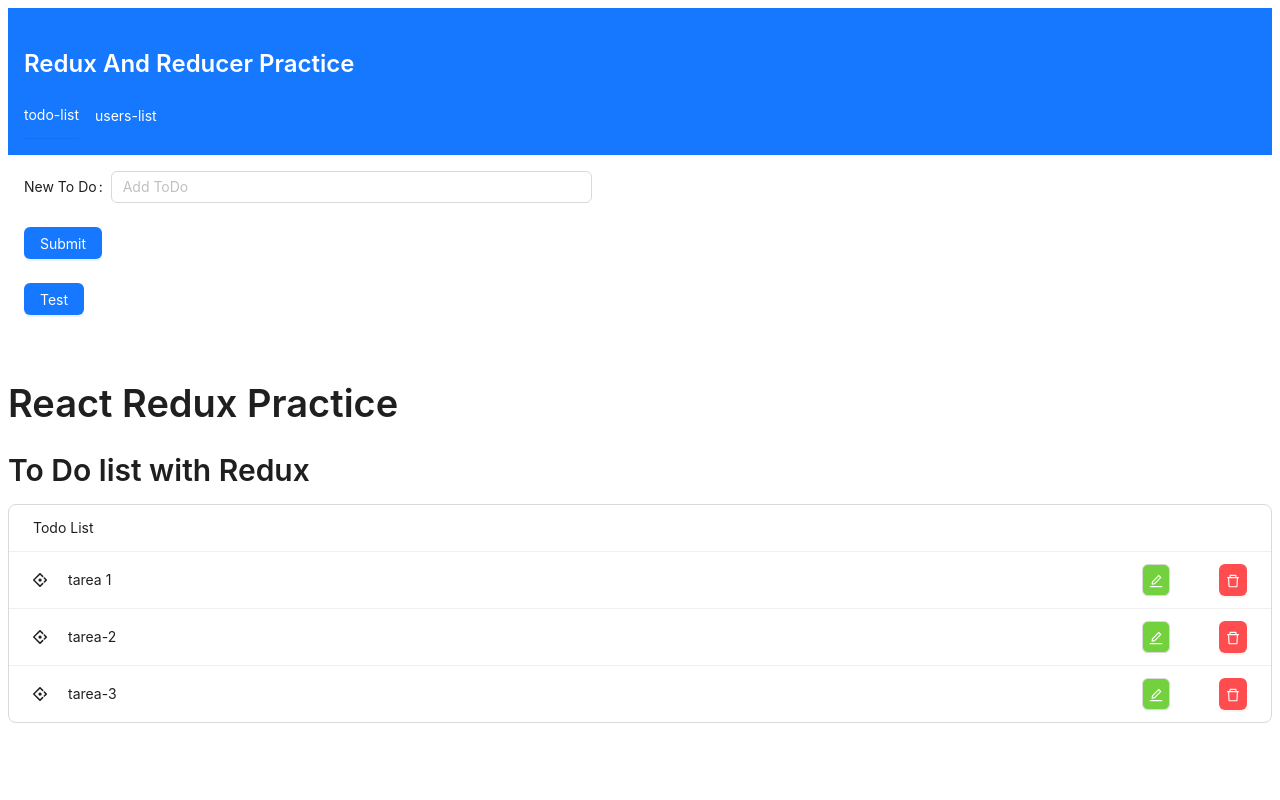
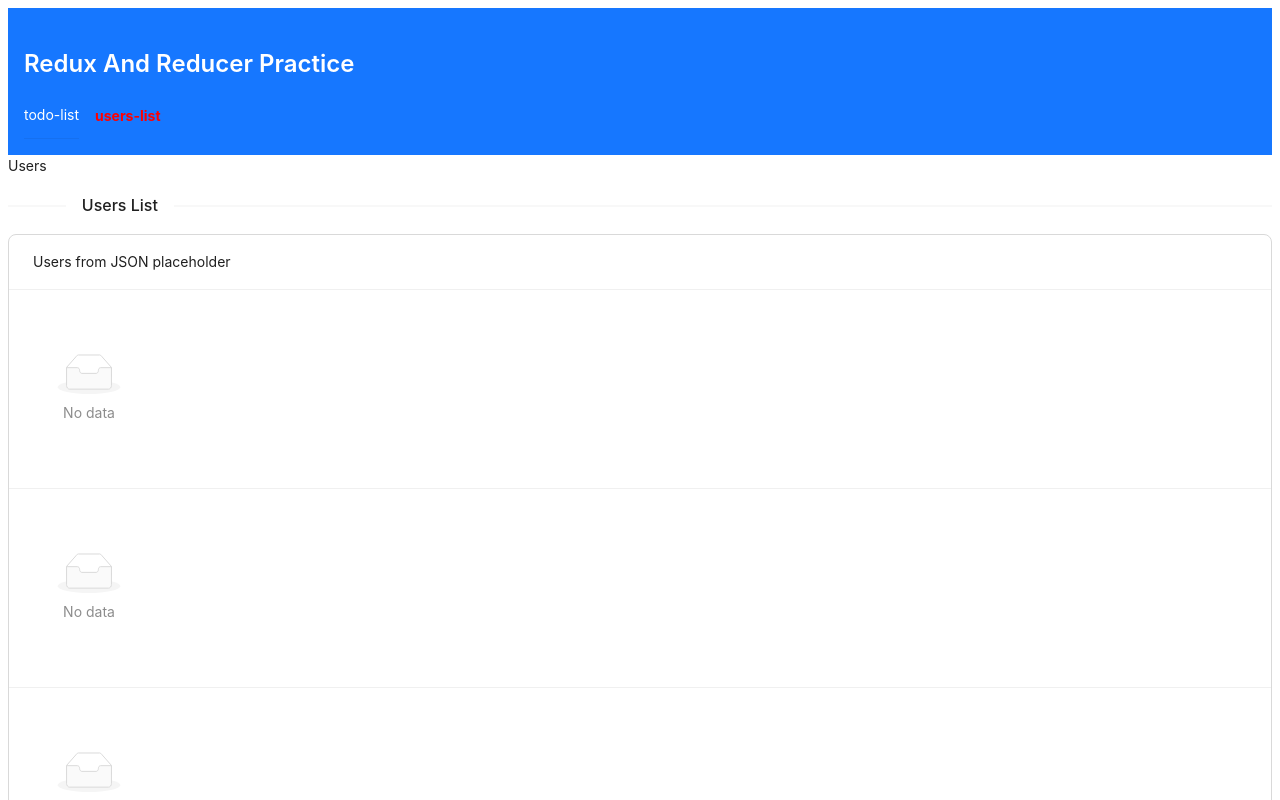
Before and after one commit to Leandro-Andres-Angeli/react-redux-practice, a React (Create React App) app: page /users in a window 1280 px wide. Shown: the top 800 px of the page. Built offline with nearby package versions, Linux system fonts and the light colour scheme.

Commit message:
working on nav styles

```diff
--- a/src/App.js
+++ b/src/App.js
@@ -1,30 +1,39 @@
 
 import { Typography  } from 'antd';
-import ListContainer from "./components/list/ListContainer";
-import FormComponent from "./components/FormComponent";
-import Navbar from './components/Navbar';
+
 
 import {
   BrowserRouter as Router,
   Switch,
   Route,
   Link,
-  BrowserRouter
+
 } from "react-router-dom";
+import Navbar from './components/Navbar';
+import Error404 from './components/pages/Error404';
+import Home from './components/pages/Home';
+import Users from './components/pages/Users';
 
 export default function App() {
   const {Title} =Typography
   return(
     <>
-    <BrowserRouter></BrowserRouter>
-    <div >
-      <Navbar></Navbar>
-      <FormComponent></FormComponent>
-    <Title >React Redux Practice</Title>
-    <div>
-      <Title level={2}>To Do list with Redux</Title>
-      <ListContainer></ListContainer>
-    </div>
-    </div>
+    <Router>
+    <Navbar></Navbar>
+    <Switch>
+          <Route exact path="/">
+            <Home />
+          </Route>
+          {/* <Route path="/about">
+            <About />
+          </Route>*/}
+          <Route path="/users">
+            <Users />
+          </Route>
+          <Route path="/*">
+            <Error404></Error404>
+          </Route>
+        </Switch>
+        </Router>
     </>);
 }
--- a/src/components/Navbar.js
+++ b/src/components/Navbar.js
@@ -1,27 +1,44 @@
-import React from 'react'
-import {  blue } from "@ant-design/colors";
-import Typography from 'antd/es/typography/Typography';
-import { List } from 'antd';
-import "../styles/navbar-styles.css"
+import React from "react";
+import { blue } from "@ant-design/colors";
+import Typography from "antd/es/typography/Typography";
+import { List } from "antd";
+import "../styles/navbar-styles.css";
+import { NavLink } from "react-router-dom";
 
 const Navbar = () => {
-    const links =[ "todo-list","users-list"]
+  const links = [
+    { link: "todo-list", path: "/" },
+    { link: "users-list", path: "/users" },
+  ];
   return (
-    <nav className="navbar" style={{ backgroundColor: blue[5] , padding:"1rem",color:"white" }}>
-  <Typography.Title level={3} style={{color:"white"}}>
+    <nav
+      className="navbar"
+      style={{ backgroundColor: blue[5], padding: "1rem", color: "white" }}
+    >
+      <Typography.Title level={3} style={{ color: "white" }}>
         Redux And Reducer Practice
       </Typography.Title>
       <List
-    className='navbar-ul'
+        className="navbar-ul"
         dataSource={links}
-    renderItem={(item) => (
-      <List.Item  style={{color:"white"}}>
-       {item}
+        renderItem={({ link, path }) => (
+          <List.Item>
+            <NavLink
+              activeStyle={{
+                fontWeight: "bold",
+                color: "red",
+              }}
+              exact
+              style={{ color: "white" }}
+              to={path}
+            >
+              {link}
+            </NavLink>
           </List.Item>
         )}
       />
     </nav>
-  )
-}
+  );
+};
 
-export default Navbar
+export default Navbar;
--- /dev/null
+++ b/src/components/pages/Error404.js
@@ -0,0 +1,15 @@
+import Typography from 'antd/es/typography/Typography'
+import React from 'react'
+
+const Error404 = () => {
+  return (
+    <div>
+        <Typography level={4}>
+        Error404
+        </Typography>
+
+        </div>
+  )
+}
+
+export default Error404
--- a/src/components/pages/Home.js
+++ b/src/components/pages/Home.js
@@ -0,0 +1,21 @@
+import Title from 'antd/es/skeleton/Title'
+import React from 'react'
+import FormComponent from '../FormComponent'
+import ListContainer from '../list/ListContainer'
+import Navbar from '../Navbar'
+
+const Home = () => {
+  return (
+    <div >
+
+    <FormComponent></FormComponent>
+  <Title >React Redux Practice</Title>
+  <div>
+    <Title level={2}>To Do list with Redux</Title>
+    <ListContainer></ListContainer>
+  </div>
+  </div>
+  )
+}
+
+export default Home
--- /dev/null
+++ b/src/components/pages/Users.js
@@ -0,0 +1,47 @@
+import { Divider, List, Typography } from "antd";
+
+import React from "react";
+import { store } from "../store/store";
+
+const UsersListItem = ({ user }) => {
+  return (
+    <List.Item>
+      <List
+
+
+        renderItem={ ()=> (
+          <List.Item >"data"</List.Item>
+        )}
+      />
+
+
+    </List.Item>
+  );
+};
+
+const Users = () => {
+  const { Paragraph } = Typography;
+  const { usersList } = store.getState();
+
+  return (
+    <div>
+      <Typography level={3}>Users</Typography>
+      <Paragraph>
+        <Divider orientation="left">Users List</Divider>
+      </Paragraph>
+
+      <List
+        size="large"
+        header={<div>Users from JSON placeholder</div>}
+        footer={<div>Footer</div>}
+        bordered
+        dataSource={usersList}
+        renderItem={({ id, name, username }) => (
+          <UsersListItem user={{ id, name, username }}></UsersListItem>
+        )}
+      />
+    </div>
+  );
+};
+
+export default Users;
--- a/src/components/store/store.js
+++ b/src/components/store/store.js
@@ -1,5 +1,6 @@
 import { combineReducers, compose, createStore } from "redux";
 import { listItemFunction } from "../../helpers/listItemGenerator";
+import { usersListReducer } from "./users-list-store/usersListReducers";
 
 export const types = {
   showList: "[Todo List] show list",
@@ -54,6 +55,6 @@ export const todoReducer = (
 };
 //REDUCERS
 const composeEnhancers = window.__REDUX_DEVTOOLS_EXTENSION_COMPOSE__ || compose;
-const reducers = combineReducers({ todo: todoReducer, user: userReducer });
+const reducers = combineReducers({ todo: todoReducer, user: userReducer,usersList:usersListReducer });
 
 export const store = createStore(reducers, composeEnhancers());
--- /dev/null
+++ b/src/components/store/users-list-store/usersListActions.js
@@ -0,0 +1,2 @@
+import {types} from "./usersListTypes"
+export const getUsersList = ()=>({type:types.getUsersList})
--- /dev/null
+++ b/src/components/store/users-list-store/usersListReducers.js
@@ -0,0 +1,9 @@
+import { users } from "../../../data/usersData"
+
+export const usersListReducer = (state =  users,action)=>{
+    switch(action.type){
+    default:
+        return state
+    }
+
+}
--- /dev/null
+++ b/src/components/store/users-list-store/usersListTypes.js
@@ -0,0 +1,5 @@
+ const types = {
+    getUsers:"[Users List] get All Users",
+    addUsers:"[Users List] add New User"
+}
+export default types
```
Also changed, not shown: src/data/usersData.js (renamed from src/components/reducers/usersData.js). Lines whose indentation alone changed are shown as unchanged.
